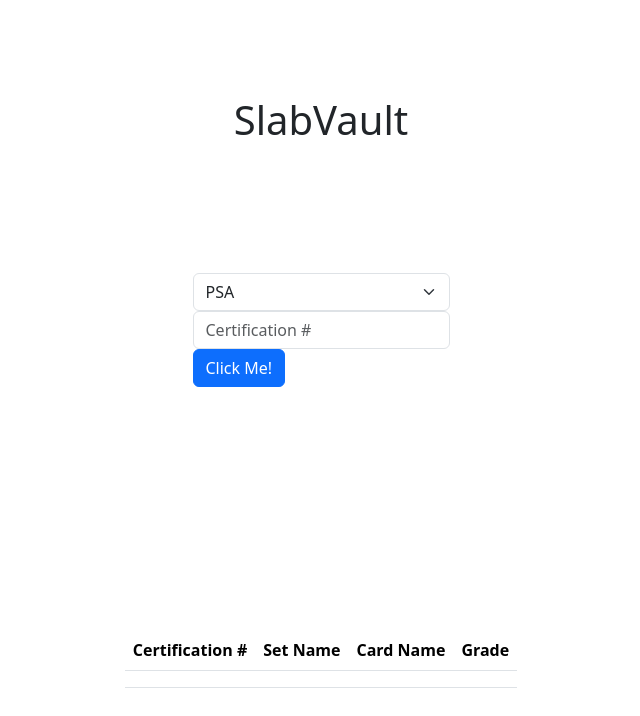
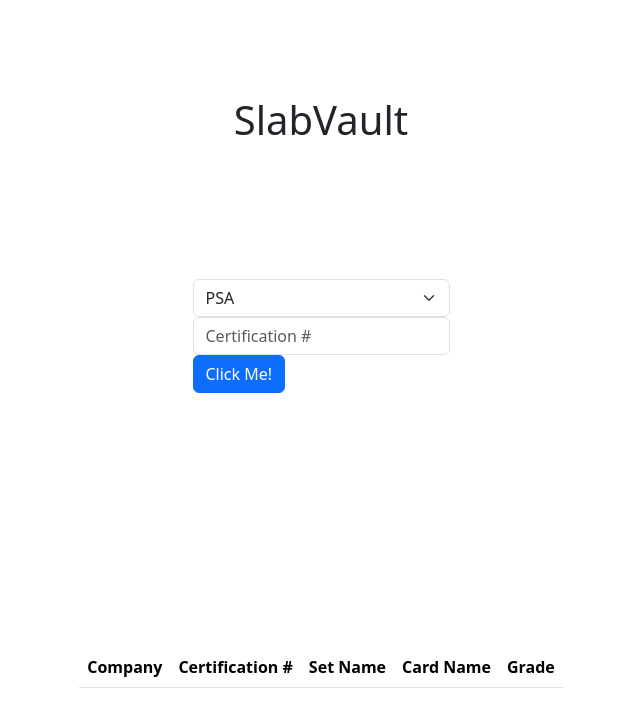
Before and after one commit to stephen-ho/SlabVault, a Next.js app: page / in a window 1280 px wide. Shown: the top 716 px of the page, without its empty margins (319-959 px from the left). Built offline with nearby package versions, Linux system fonts and the light colour scheme.

Commit message:
previously searched cards show in table at bottom

```diff
--- a/src/pages/Table.jsx
+++ b/src/pages/Table.jsx
@@ -1,15 +1,24 @@
-function Table({ cardInfo, company }) {
+function Table({ cardInfo, company, searched }) {
 
-  let infoKeys = ['Certification Number', 'Brand', 'Player', 'Grade'];
+  const searchedData = searched.map((card, index) => {
 
-  if (company === "CGC") {
-    infoKeys = ['Cert #', 'Card Set', 'Card Name', 'Grade'];
-  } else if (company === "BGS") {
-    infoKeys = ['Card Serial Number', 'Set Name', 'Player Name', 'Final Grade'];
-  }
+    let infoKeys = ['Grading Company', 'Certification Number', 'Brand', 'Player', 'Grade'];
 
-  const tableData = infoKeys.map((key, index) => {
-    return (<td key={index}>{cardInfo[key]}</td>);
+    if (card["Grading Company"] === "CGC") {
+      infoKeys = ['Grading Company', 'Cert #', 'Card Set', 'Card Name', 'Grade'];
+    } else if (card["Grading Company"] === "BGS") {
+      infoKeys = ['Grading Company', 'Card Serial Number', 'Set Name', 'Player Name', 'Final Grade'];
+    }
+
+    const tableData = infoKeys.map((key, index) => {
+      return (<td key={index}>{card[key]}</td>);
+    });
+
+    return (
+      <tr key={index}>
+        {tableData}
+      </tr>
+    );
   });
 
   return (
@@ -17,6 +26,7 @@
       <table className="table">
         <thead>
           <tr>
+            <th scope="col">Company</th>
             <th scope="col">Certification #</th>
             <th scope="col">Set Name</th>
             <th scope="col">Card Name</th>
@@ -24,9 +34,7 @@
           </tr>
         </thead>
         <tbody>
-          <tr>
-            {tableData}
-          </tr>
+          {searchedData}
         </tbody>
       </table>
     </div>
--- a/src/pages/index.js
+++ b/src/pages/index.js
@@ -45,6 +45,7 @@
           const header = currentRow.find('th').text();
           const value = currentRow.find('td').text();
           data[header] = value;
+          data["Grading Company"] = company;
         }
         setCardInfo(data);
         setIsCardInfo(true);
@@ -67,6 +68,7 @@
           const header = currentRow.find('dt').text();
           const value = currentRow.find('dd').text();
           data[header] = value;
+          data["Grading Company"] = company;
         }
         setCardInfo(data);
         setIsCardInfo(true);
@@ -91,6 +93,7 @@
           const header = currentRow.find('b').text();
           const value = currentRow.find('td').eq(2).text();
           data[header] = value;
+          data["Grading Company"] = company;
         }
         setCardInfo(data);
         setIsCardInfo(true);
@@ -148,7 +151,7 @@
           <button className="btn btn-primary" onClick={fetchInfo}>Click Me!</button>
         </div>
         {cardContent}
-        <Table cardInfo={cardInfo} company={company} />
+        <Table cardInfo={cardInfo} company={company} searched={searched} />
       </main>
     </>
   )
```
